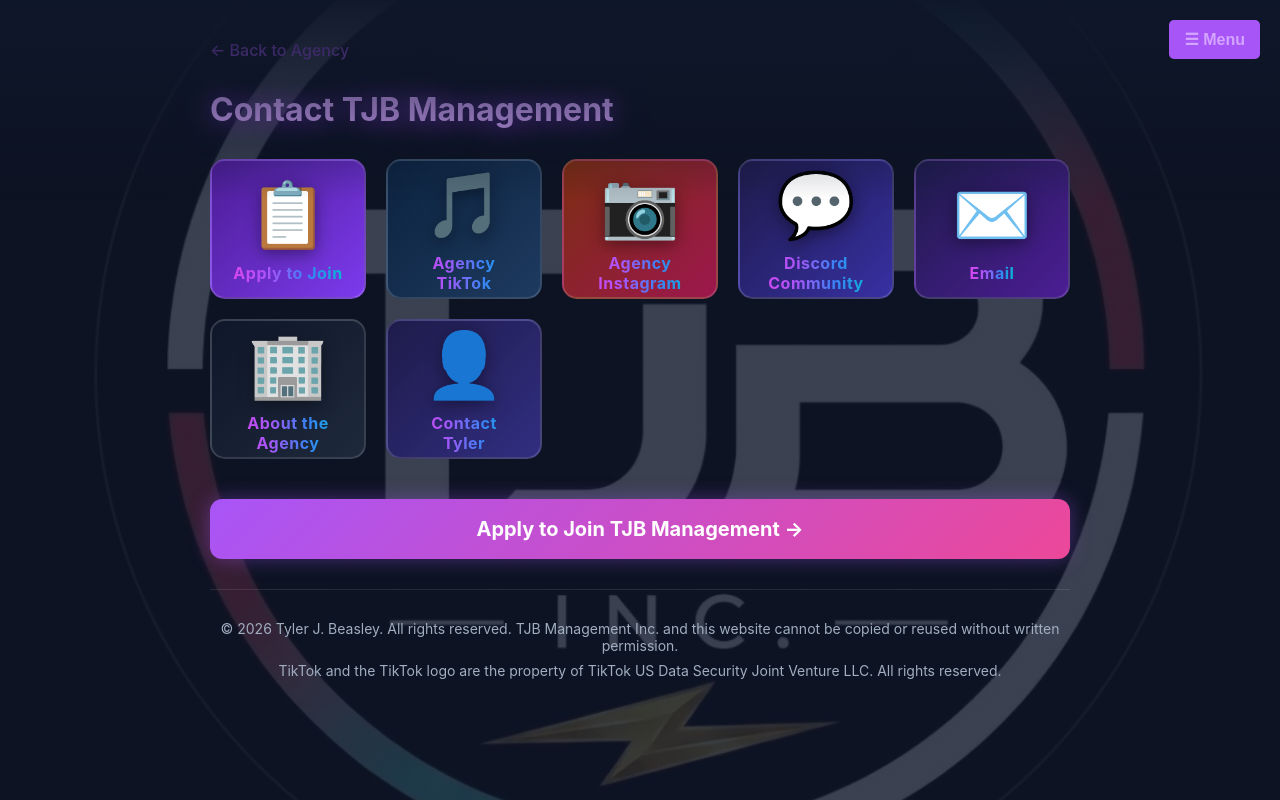
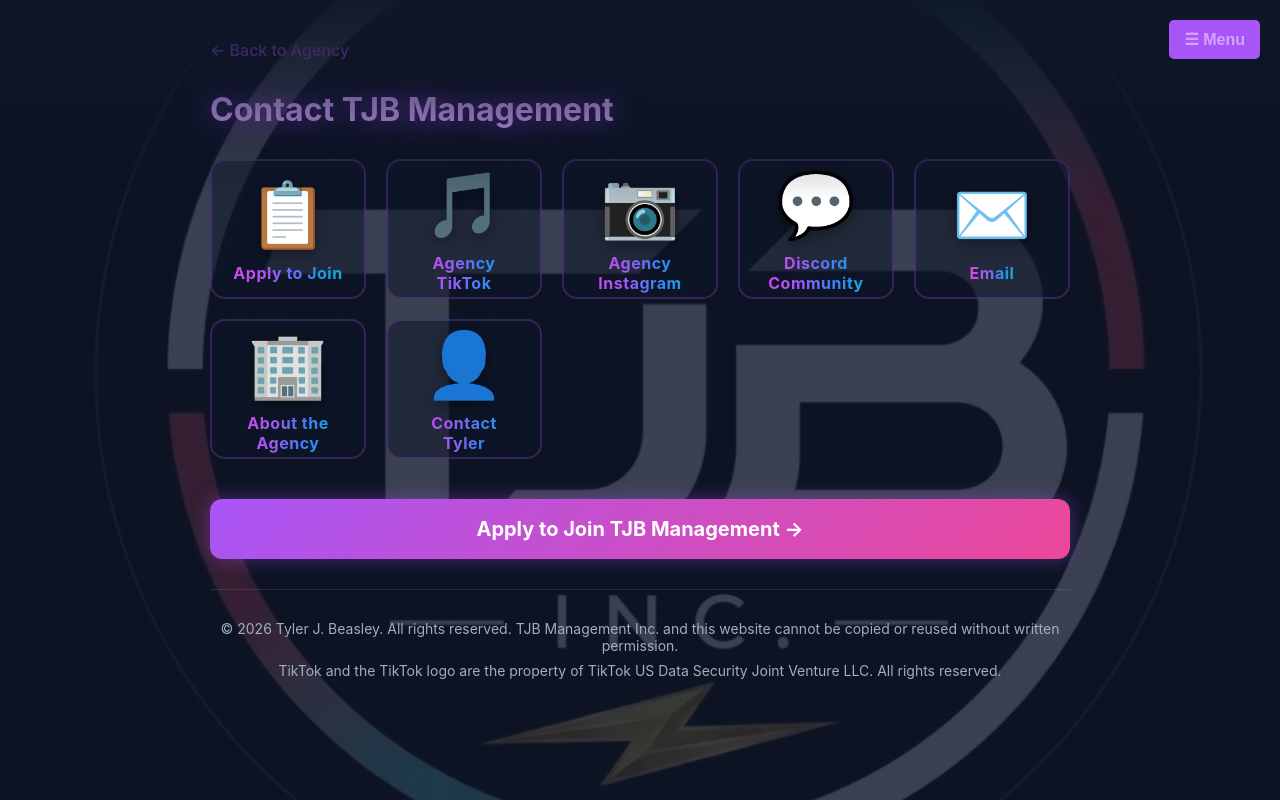
Before and after one commit to iamunrizzable/Website, a Next.js app: page /contact-agency in a window 1280 px wide. Built offline with nearby package versions, Linux system fonts and the light colour scheme.

Commit message:
Use semi-transparent glass cards on contact-agency and contact-hallie
Remove solid colored card backgrounds, use rgba(15,23,42,0.55) so background shows through like contact-tyler.

https://claude.ai/code/session_01AMCDCAPq8diabGEo6bckVs

```diff
--- a/app/contact-agency/page.js
+++ b/app/contact-agency/page.js
@@ -6,13 +6,13 @@ export default function ContactAgency() {
   const [menuOpen, setMenuOpen] = useState(false);
 
   const contacts = [
-    { name: 'Apply to Join', href: 'https://www.tiktok.com/t/ZTkgQvTCb/', icon: '📋', bg: 'linear-gradient(135deg, #4c1d95, #7c3aed)' },
-    { name: 'Agency TikTok', href: 'https://www.tiktok.com/@tjbmanagementinc?_r=1&_t=ZP-96UttEUm6TW', icon: '🎵', bg: 'linear-gradient(135deg, #0c2340, #1e3a5f)' },
-    { name: 'Agency Instagram', href: 'https://www.instagram.com/tjbmanagementinc?igsh=MTNydjQ5cnF5cHBlOA==', icon: '📷', bg: 'linear-gradient(135deg, #7c2d12, #9d174d)' },
-    { name: 'Discord Community', href: 'https://discord.gg/xznQZY7CeW', icon: '💬', bg: 'linear-gradient(135deg, #1e1b4b, #3730a3)' },
-    { name: 'Email', href: 'mailto:tyler@tjbmanagementinc.com', icon: '✉️', bg: 'linear-gradient(135deg, #1e1b4b, #4c1d95)' },
-    { name: 'About the Agency', href: '/agency', icon: '🏢', bg: 'linear-gradient(135deg, #0f172a, #1e293b)' },
-    { name: 'Contact Tyler', href: '/contact-tyler', icon: '👤', bg: 'linear-gradient(135deg, #1e1b4b, #312e81)' },
+    { name: 'Apply to Join', href: 'https://www.tiktok.com/t/ZTkgQvTCb/', icon: '📋' },
+    { name: 'Agency TikTok', href: 'https://www.tiktok.com/@tjbmanagementinc?_r=1&_t=ZP-96UttEUm6TW', icon: '🎵' },
+    { name: 'Agency Instagram', href: 'https://www.instagram.com/tjbmanagementinc?igsh=MTNydjQ5cnF5cHBlOA==', icon: '📷' },
+    { name: 'Discord Community', href: 'https://discord.gg/xznQZY7CeW', icon: '💬' },
+    { name: 'Email', href: 'mailto:tyler@tjbmanagementinc.com', icon: '✉️' },
+    { name: 'About the Agency', href: '/agency', icon: '🏢' },
+    { name: 'Contact Tyler', href: '/contact-tyler', icon: '👤' },
   ];
 
   const internalLinks = ['Email', 'About the Agency', 'Contact Tyler'];
@@ -53,7 +53,8 @@ export default function ContactAgency() {
           border-radius: 15px;
           text-decoration: none;
           color: #d4a5ff;
-          border: 2px solid rgba(255,255,255,0.15);
+          background: rgba(15, 23, 42, 0.55);
+          border: 2px solid rgba(168, 85, 247, 0.25);
           overflow: hidden;
           transition: all 0.3s ease;
           cursor: pointer;
@@ -146,7 +147,6 @@ export default function ContactAgency() {
               target={!internalLinks.includes(contact.name) ? '_blank' : undefined}
               rel={!internalLinks.includes(contact.name) ? 'noopener noreferrer' : undefined}
               className="contact-card"
-              style={{ background: contact.bg }}
             >
               <span className="contact-icon">{contact.icon}</span>
               <span className="contact-name">{contact.name}</span>
--- a/app/contact-hallie/page.js
+++ b/app/contact-hallie/page.js
@@ -69,8 +69,9 @@ export default function ContactHallie() {
           padding: 30px 20px;
           border-radius: 15px;
           text-decoration: none;
-          color: #fff;
-          border: 2px solid rgba(255,255,255,0.15);
+          color: #d4a5ff;
+          background: rgba(15, 23, 42, 0.55);
+          border: 2px solid rgba(168, 85, 247, 0.25);
           overflow: hidden;
           transition: all 0.3s ease;
           height: 140px;
@@ -92,7 +93,6 @@ export default function ContactHallie() {
           position: absolute;
           inset: 0;
           z-index: -1;
-          background: linear-gradient(135deg, #1e1b4b, #4c1d95);
         }
         .contact-card:hover {
           transform: translateY(-12px) scale(1.02);
```
